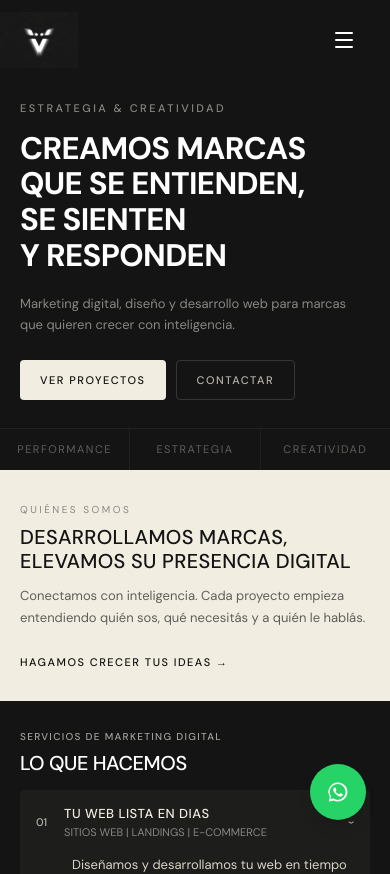
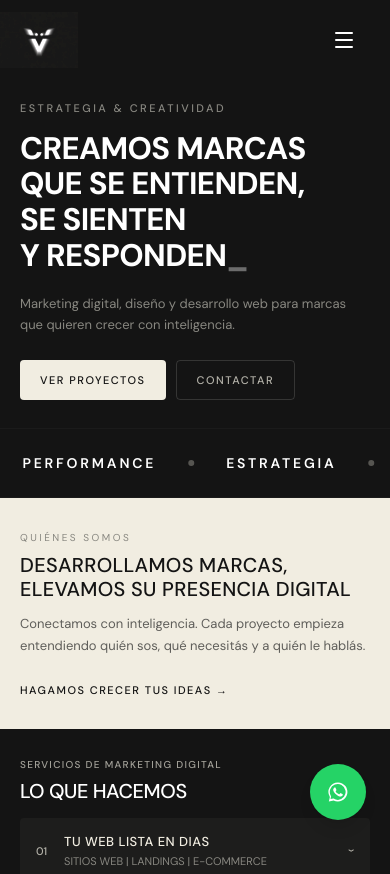
Before and after one commit to marianamazza2/mazzmkt, a React (Vite) app: page / in a window 390 px wide. Shown: the top 874 px of the page. Built offline with nearby package versions, Linux system fonts and the light colour scheme.

Commit message:
ADD marquee

```diff
--- a/src/components/sections/marquee.tsx
+++ b/src/components/sections/marquee.tsx
@@ -12,8 +12,6 @@ const words = [
   "INNOVACIÓN",
   "PERFORMANCE",
 ];
-
-const mobileKeywords = ["PERFORMANCE", "ESTRATEGIA", "CREATIVIDAD"];
 
 function MarqueeRow({ reverse = false }: { reverse?: boolean }) {
   const content = words.map((word, i) => (
@@ -47,40 +45,14 @@ function MarqueeRow({ reverse = false }: { reverse?: boolean }) {
 
 export function Marquee() {
   return (
-    <>
-      {/* Mobile: strip estático de keywords */}
-      <div
-        className="md:hidden flex"
-        style={{ background: "#141414", borderTop: "0.5px solid rgba(241, 239, 232, 0.06)" }}
-      >
-        {mobileKeywords.map((keyword, i) => (
-          <div
-            key={keyword}
-            className="flex-1 py-3 text-center text-[11px] uppercase"
-            style={{
-              letterSpacing: "1.5px",
-              color: "#5F5E5A",
-              borderRight:
-                i < mobileKeywords.length - 1
-                  ? "0.5px solid rgba(241, 239, 232, 0.06)"
-                  : "none",
-            }}
-          >
-            {keyword}
-          </div>
-        ))}
-      </div>
-
-      {/* Desktop: marquee animado */}
     <motion.section
       initial={{ opacity: 0 }}
       whileInView={{ opacity: 1 }}
       viewport={{ once: true }}
       transition={{ duration: 0.8 }}
-        className="hidden md:block bg-dark text-[#ffffff] py-6 md:py-8 border-t border-b border-[#ffffff08] overflow-hidden"
+      className="bg-dark text-[#ffffff] py-6 md:py-8 border-t border-b border-[#ffffff08] overflow-hidden"
     >
       <MarqueeRow />
     </motion.section>
-    </>
   );
 }
```
Lines whose indentation alone changed are shown as unchanged.
